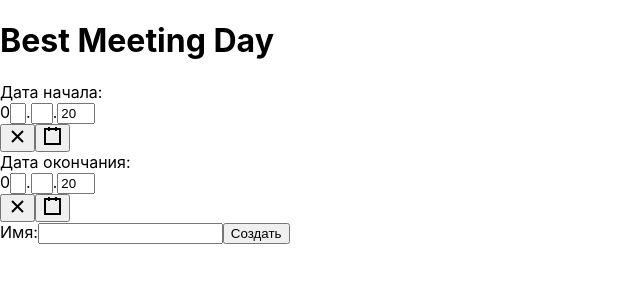
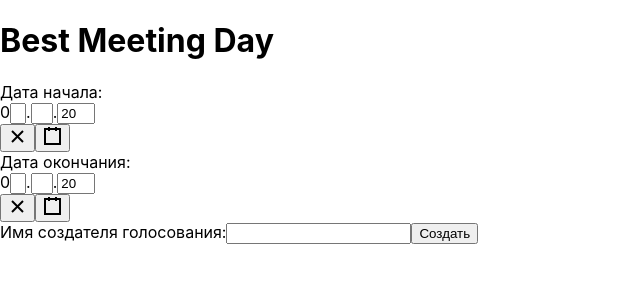
Before and after one commit to saleksandrov/best_meeting_day, a React (Create React App) app in the folder bmd-base/src/main/resources/ui/: page / in a window 1280 px wide. Shown: the top 300 px of the page, without its empty margins (0-640 px from the left). Built offline with nearby package versions, Linux system fonts and the light colour scheme.

Commit message:
Minor changes

```diff
--- a/bmd-base/src/main/resources/ui/src/BmdApp.js
+++ b/bmd-base/src/main/resources/ui/src/BmdApp.js
@@ -61,7 +61,7 @@ class BmdApp extends Component {
             </div>
 
             <div>
-                <label>Имя:
+                <label>Имя создателя голосования:
                    <input type="text" name="name" value={this.state.name} onChange={this.handleChange} />
                 </label>
                 <input type="submit" value="Создать" />
```
